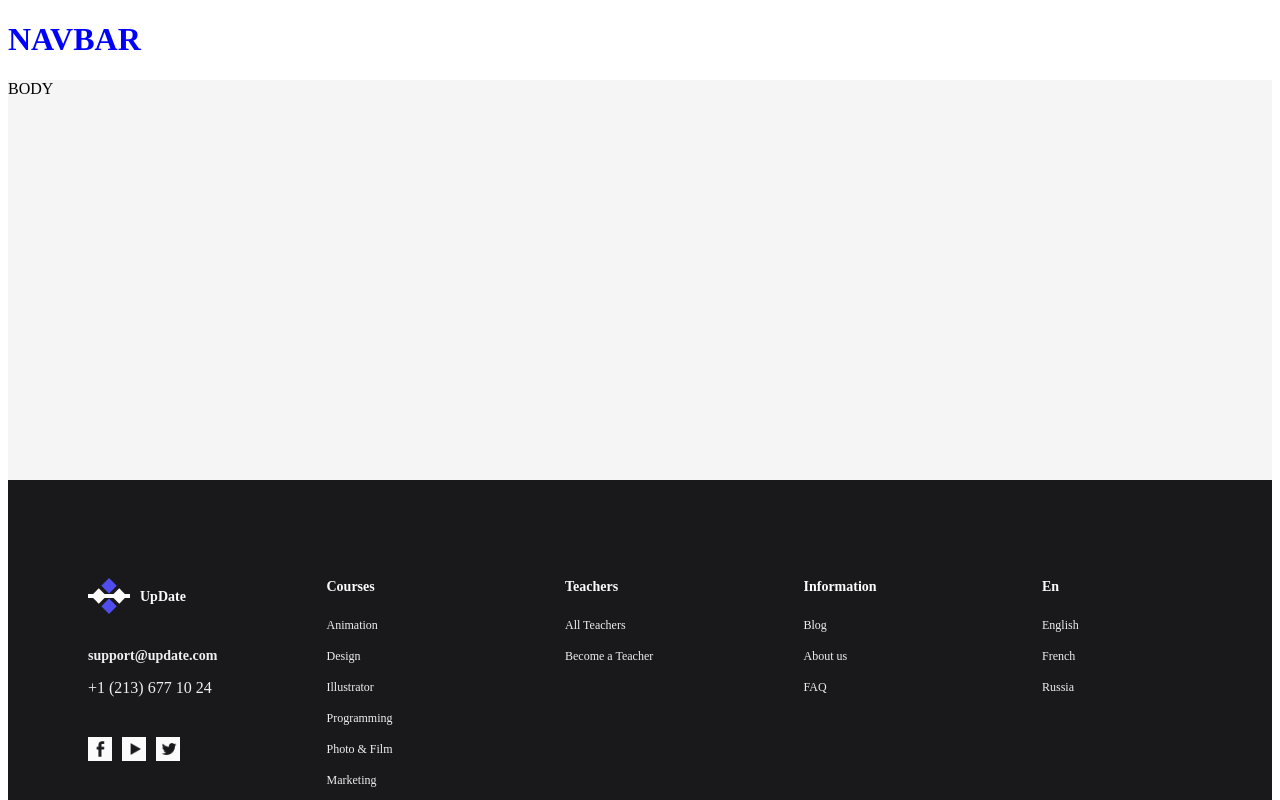
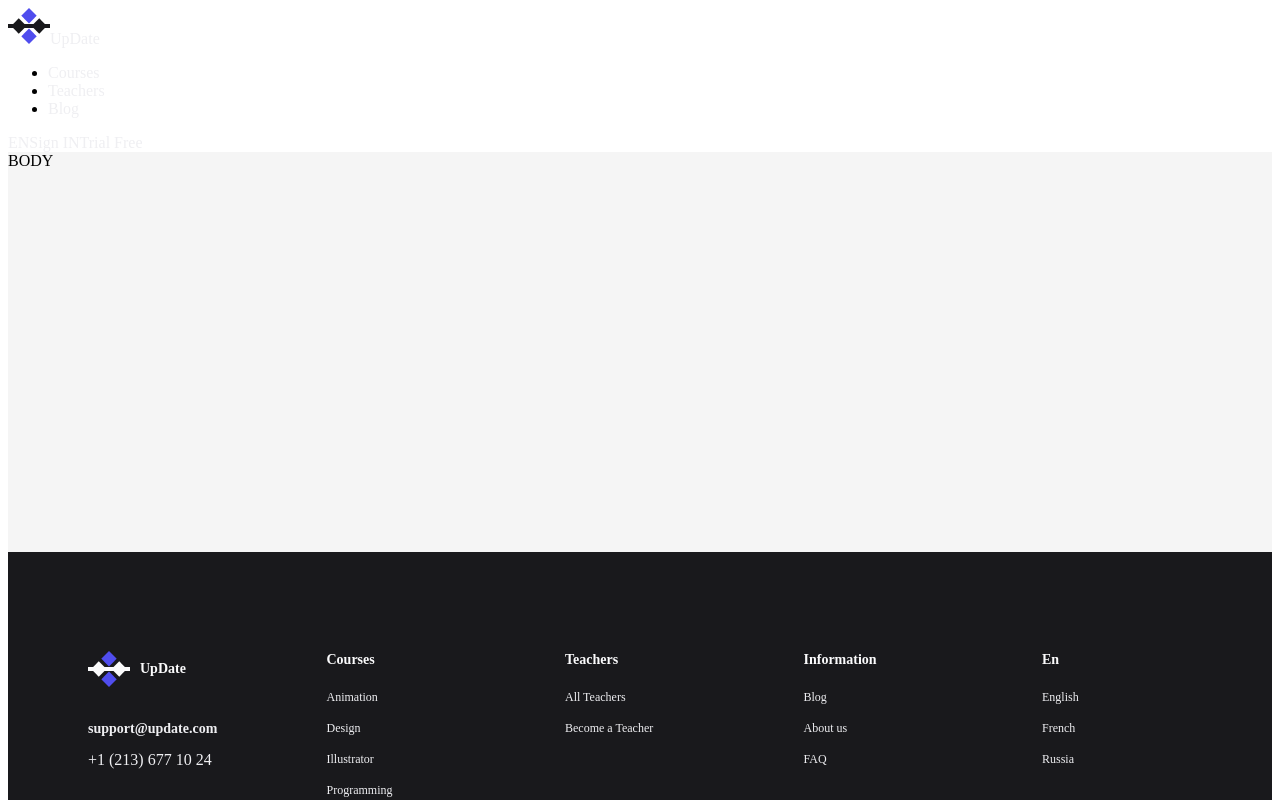
Before and after one commit to Imotytskiy/SprintFrontEnd-HillelIT2023, a React (Vite) app in the folder lesson2vite/: page / in a window 1280 px wide. Shown: the top 800 px of the page. Built offline with nearby package versions, Linux system fonts and the light colour scheme.

Commit message:
add update

```diff
--- a/lesson2vite/src/components/Navbar/navbar.css
+++ b/lesson2vite/src/components/Navbar/navbar.css
@@ -1,3 +1,8 @@
 h1 {
   color: blue;
 }
+
+a {
+  color: black;
+  text-decoration: none;
+}
--- a/lesson2vite/src/components/Navbar/navbar.jsx
+++ b/lesson2vite/src/components/Navbar/navbar.jsx
@@ -1,11 +1,31 @@
 import React from "react";
-// import fb from "../assets/Facebook.png";
-// import youtube from "../assets/Youtube.png";
-// import twitter from "../assets/Twitter.png";
-// import logo from "../assets/logo.png";
+import logo from "../../assets/logohead.png";
 import "./navbar.css";
 const Navbar = () => {
-  return <h1>NAVBAR</h1>;
+  return (
+    <header className="header">
+      <a href="index.html">
+        <img src={logo} alt="logo" />
+        UpDate
+      </a>
+      <nav>
+        <ul>
+          <li>
+            <a href="#">Courses</a>
+          </li>
+          <li>
+            <a href="#">Teachers</a>
+          </li>
+          <li>
+            <a href="#">Blog</a>
+          </li>
+        </ul>
+      </nav>
+      <a href="#">EN</a>
+      <a href="#">Sign IN</a>
+      <a href="#">Trial Free</a>
+    </header>
+  );
 };
 
 export default Navbar;
--- a/lesson2vite/src/components/footer/footer.jsx
+++ b/lesson2vite/src/components/footer/footer.jsx
@@ -14,15 +14,15 @@ const Footer = () => {
               <img src={logo} alt="" />
               <div>UpDate</div>
             </h4>
-            <a href="">
+            <a href="mailto:support@update.com">
               <h4>support@update.com</h4>
             </a>
-            <a href="tel.">+1 (213) 677 10 24</a>
-            <a href="">
+            <a href="tel:+12136771024">+1 (213) 677 10 24</a>
+            <a href="#">
               <div className="socialmedia">
-                <img src={fb} alt="" />
-                <img src={youtube} alt="" />
-                <img src={twitter} alt="" />
+                <img src={fb} alt="facebook" />
+                <img src={youtube} alt="youtube" />
+                <img src={twitter} alt="twitter" />
               </div>
             </a>
           </div>
```
Also changed, not shown: lesson2vite/src/assets/logohead.png (added).
